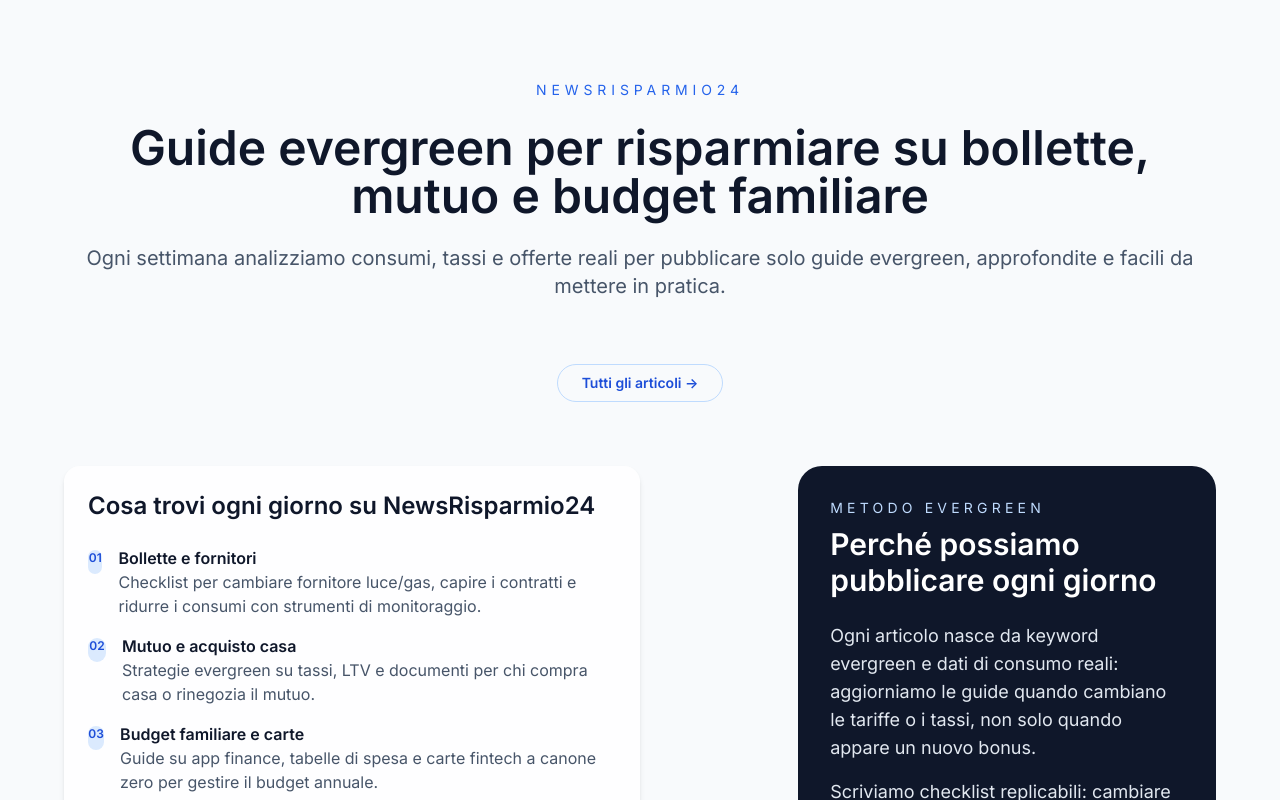
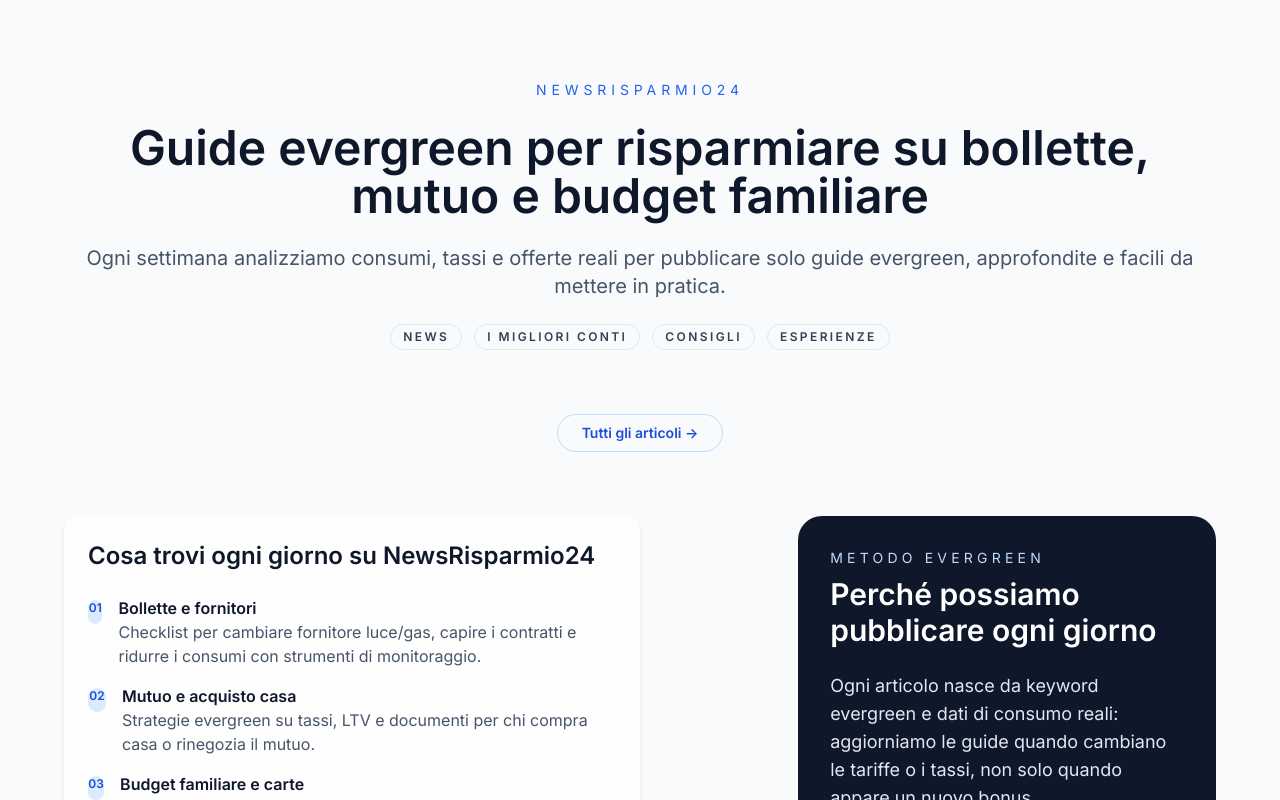
Before and after one commit to strephano3/news24, a Next.js app: page / in a window 1280 px wide. Shown: the top 800 px of the page. Built offline with nearby package versions, Linux system fonts and the light colour scheme; no server answers.

Commit message:
Add main nav pills under hero title

```diff
--- a/src/app/page.tsx
+++ b/src/app/page.tsx
@@ -21,7 +21,19 @@
             Ogni settimana analizziamo consumi, tassi e offerte reali per pubblicare solo guide evergreen,
             approfondite e facili da mettere in pratica.
           </p>
-          <div />
+          <nav
+            aria-label="Categorie principali"
+            className="flex flex-wrap items-center justify-center gap-3 text-xs font-semibold uppercase tracking-[0.2em] text-slate-500"
+          >
+            {mainNavItems.map((item) => (
+              <span
+                key={item}
+                className="rounded-full border border-slate-200 px-3 py-1 text-slate-700"
+              >
+                {item}
+              </span>
+            ))}
+          </nav>
         </header>
 
         <ArticleShowcase />
@@ -81,3 +93,5 @@
       "Guide su app finance, tabelle di spesa e carte fintech a canone zero per gestire il budget annuale.",
   },
 ];
+
+const mainNavItems = ["News", "I migliori conti", "Consigli", "Esperienze"];
```
